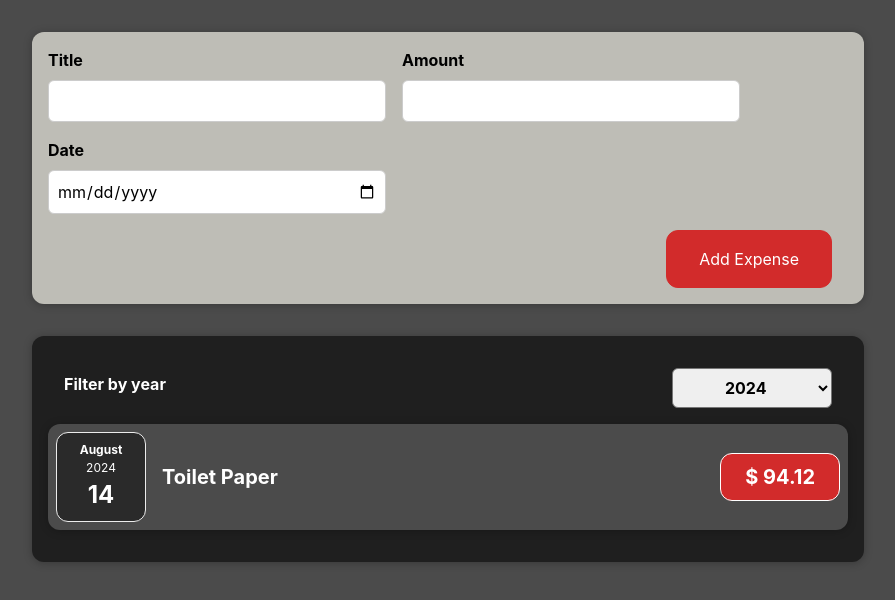
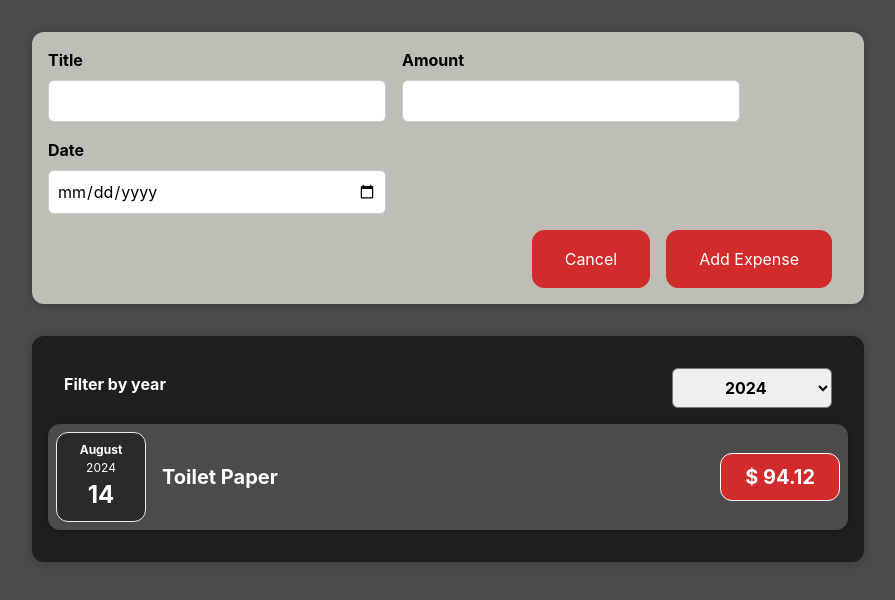
Before and after one commit to EidHachem/financial-tracker, a React (Vite) app: page / in a window 1280 px wide. Both pictures are taken after a click on the button "Add New Expense". Shown: the top 600 px of the page, without its empty margins (192-1087 px from the left). Built offline with nearby package versions, Linux system fonts and the light colour scheme.

Commit message:
Add cancel button to hide form

```diff
--- a/src/components/NewExpense/ExpenseForm.jsx
+++ b/src/components/NewExpense/ExpenseForm.jsx
@@ -45,6 +45,10 @@ const ExpenseForm = ({ onSaveExpenseData, onShowForm }) => {
       amount: "",
       date: "",
     })
+    closeFormHandler()
+  }
+
+  const closeFormHandler = () => {
     onShowForm(false)
   }
 
@@ -81,6 +85,7 @@ const ExpenseForm = ({ onSaveExpenseData, onShowForm }) => {
         </div>
       </div>
       <div className="new-expense__actions">
+      <button type="button" onClick={closeFormHandler}>Cancel</button>
         <button type="submit">Add Expense</button>
       </div>
     </form>
```
